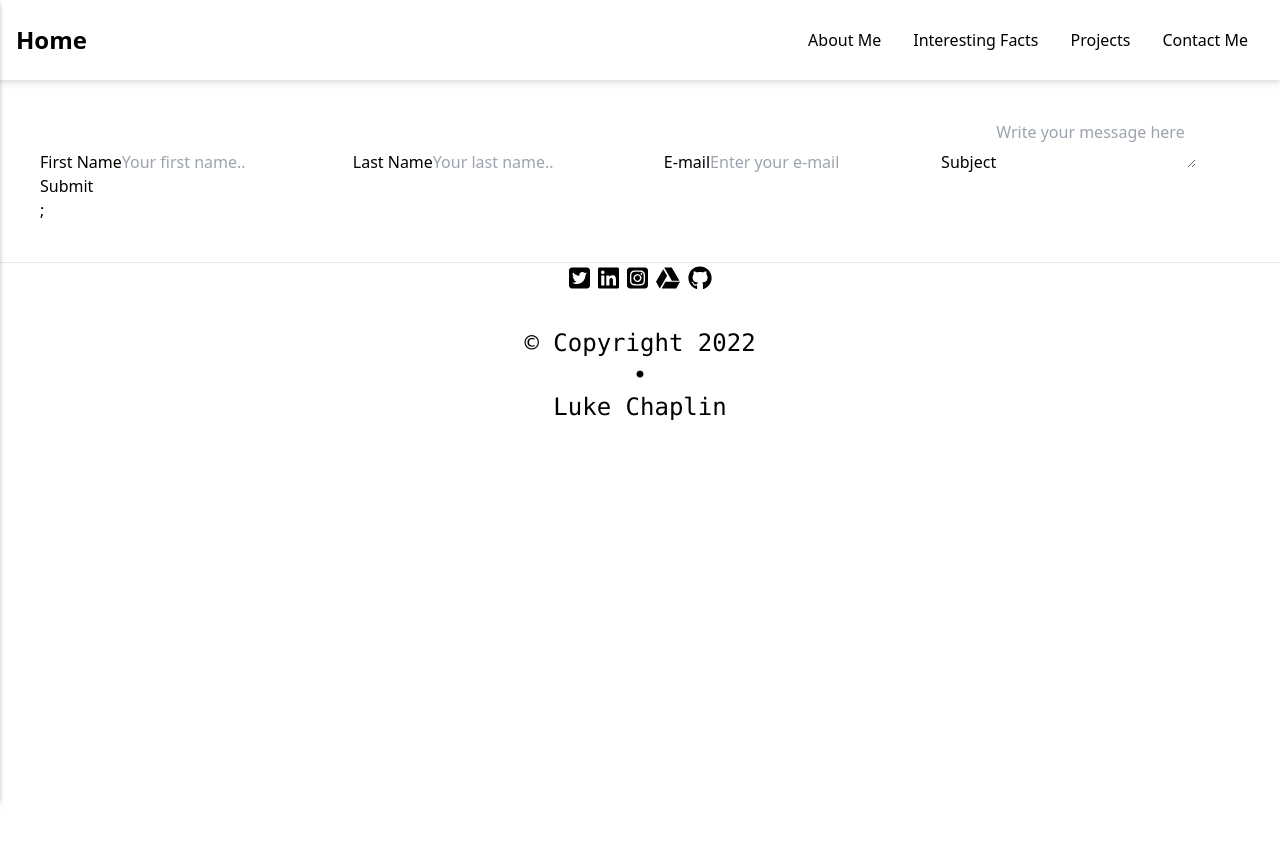
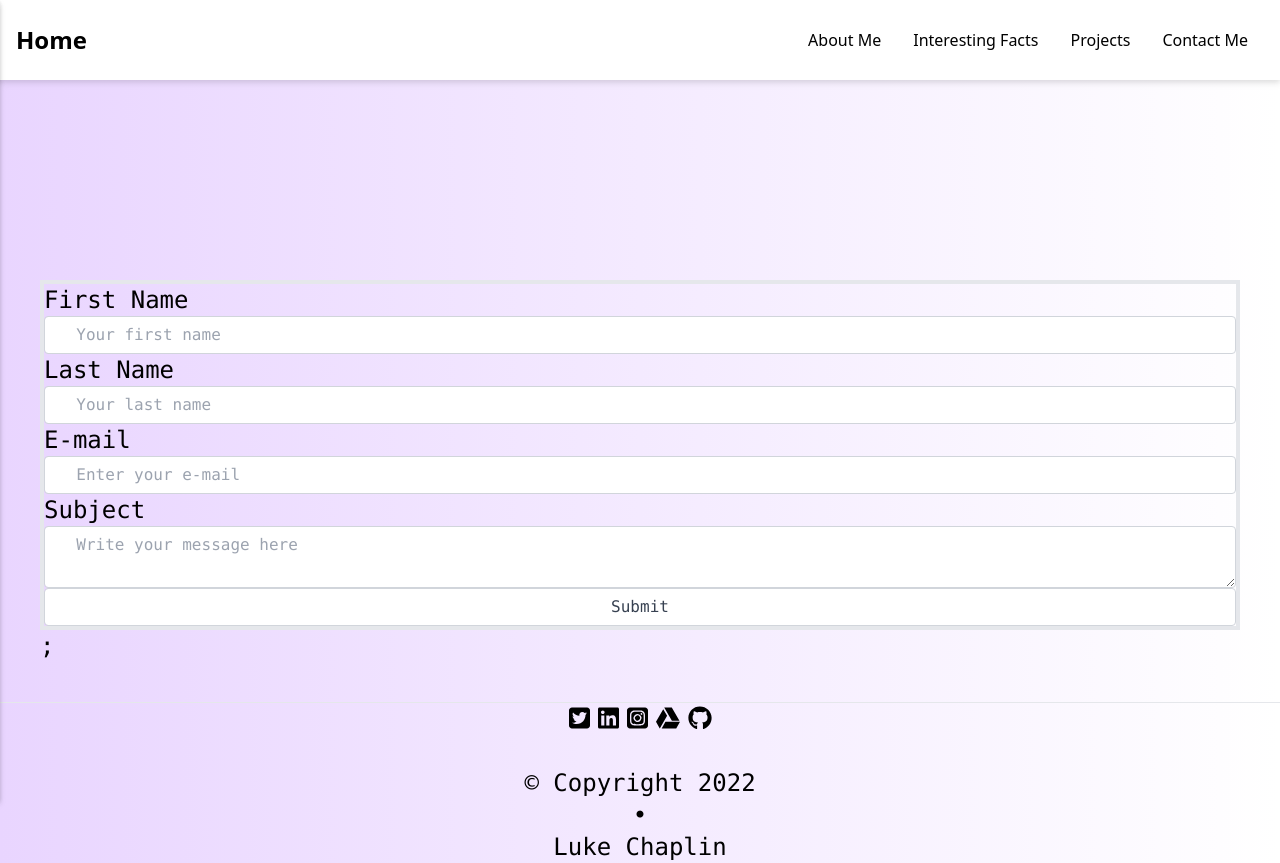
Before and after one commit to TrellixVulnTeam/portfolio_FQKG, a Next.js app: page /contact in a window 1280 px wide. Before the commit the page ends 800 px from the top, so only its background shows below. Built offline with nearby package versions, Linux system fonts and the light colour scheme.

Commit message:
added background colour and styled contact page

```diff
--- a/components/About/index.js
+++ b/components/About/index.js
@@ -1,6 +1,6 @@
 export default function AboutMe() {
   return (
-    <div>
+    <div class="text-2xl font-mono">
       <p>
         I recently decided to re-train and join the tech industry and I am
         currently enrolled in a coding bootcamp to become a full stack software
@@ -26,6 +26,7 @@ export default function AboutMe() {
       <p>
         I am in the process of learning the following:
         <br></br>
+        <br></br>
         <ul>
           <li>HTML</li>
           <li>CSS</li>
--- a/components/Contact/index.js
+++ b/components/Contact/index.js
@@ -1,23 +1,118 @@
 export default function ContactForm() {
   return (
-    <div>
-      <form action="https://usebasin.com/f/4dbdd7706b10" method="POST">
+    <div className="text-2xl font-mono w-full'">
+      <br></br>
+      <br></br>
+      <br></br>
+      <br></br>
+      <br></br>
+      <form
+        class="border-4"
+        action="https://usebasin.com/f/4dbdd7706b10"
+        method="POST"
+      >
         <label>First Name</label>
-        <input type="text" name="firstname" placeholder="Your first name.." />
+        <input
+          class="form-control block
+        w-full
+        px-3
+        py-1.5
+        text-base
+        font-normal
+        text-gray-700
+        bg-white bg-clip-padding
+        border border-solid border-gray-300
+        rounded
+        transition
+        ease-in-out
+        m-0
+        focus:text-gray-700 focus:bg-white focus:border-blue-600 focus:outline-none"
+          type="text"
+          name="firstname"
+          placeholder="  Your first name"
+        />
 
         <label>Last Name</label>
-        <input type="text" name="lastname" placeholder="Your last name.." />
+        <input
+          class="form-control block
+        w-full
+        px-3
+        py-1.5
+        text-base
+        font-normal
+        text-gray-700
+        bg-white bg-clip-padding
+        border border-solid border-gray-300
+        rounded
+        transition
+        ease-in-out
+        m-0
+        focus:text-gray-700 focus:bg-white focus:border-blue-600 focus:outline-none"
+          type="text"
+          name="lastname"
+          placeholder="  Your last name"
+        />
 
         <label>E-mail</label>
-        <input type="text" name="email" placeholder="Enter your e-mail" />
+        <input
+          class="form-control block
+        w-full
+        px-3
+        py-1.5
+        text-base
+        font-normal
+        text-gray-700
+        bg-white bg-clip-padding
+        border border-solid border-gray-300
+        rounded
+        transition
+        ease-in-out
+        m-0
+        focus:text-gray-700 focus:bg-white focus:border-blue-600 focus:outline-none"
+          type="text"
+          name="email"
+          placeholder="  Enter your e-mail"
+        />
 
         <label>Subject</label>
         <textarea
+          class="form-control block
+        w-full
+        px-3
+        py-1.5
+        text-base
+        font-normal
+        text-gray-700
+        bg-white bg-clip-padding
+        border border-solid border-gray-300
+        rounded
+        transition
+        ease-in-out
+        m-0
+        focus:text-gray-700 focus:bg-white focus:border-blue-600 focus:outline-none"
           name="subject"
-          placeholder="Write your message here"
+          placeholder="  Write your message here"
         ></textarea>
 
-        <input name="button" type="submit" value="Submit"></input>
+        <input
+          class="form-control block
+        w-full
+        px-3
+        py-1.5
+        text-base
+        font-normal
+        text-gray-700
+        bg-white bg-clip-padding
+        border border-solid border-gray-300
+        rounded
+        transition
+        ease-in-out
+        m-0
+        bg-fuchsia-300"
+          name="button"
+          type="submit"
+          value="Submit"
+        ></input>
       </form>
     </div>
   );
--- a/components/Footer/index.js
+++ b/components/Footer/index.js
@@ -10,7 +10,7 @@ import {
 
 export default function Footer() {
   return (
-    <footer className="text-2xl font-mono p-15">
+    <footer className="text-2xl font-mono p-15 bg-gradient-to-r from-purple-200">
       <div class="border-t flex flex-col items-center pt-6'">
         <div className="flex mb-4 space-x-2">
           <a
--- a/components/Navbar/index.js
+++ b/components/Navbar/index.js
@@ -17,7 +17,7 @@ function MobileNav({ open, setOpen }) {
     >
       <div className="flex items-center justify-center filter drop-shadow-md bg-white h-20">
         {/*Home container*/}
-        <a className="text-xl font-semibold" href="/">
+        <a className="text-xl font-semibold font-mono" href="/">
           Home
         </a>
       </div>
--- a/pages/about.js
+++ b/pages/about.js
@@ -3,7 +3,7 @@ import Head from "next/head";
 
 function About() {
   return (
-    <div class="p-10">
+    <div class="p-10 text-2xl font-mono bg-gradient-to-r from-purple-200">
       <Head>
         <title>Luke Skycoder: Software development by Luke Chaplin</title>
       </Head>
--- a/pages/contact.js
+++ b/pages/contact.js
@@ -3,7 +3,7 @@ import ContactForm from "../components/Contact/index";
 
 export default function ContactMe() {
   return (
-    <div class="p-10">
+    <div class="p-10 p-10 text-2xl font-mono bg-gradient-to-r from-purple-200">
       <Head>
         <title>Luke Skycoder: Software development by Luke Chaplin</title>
       </Head>
--- a/pages/index.js
+++ b/pages/index.js
@@ -5,7 +5,7 @@ import styles from "../styles/Home.module.css";
 
 export default function Home() {
   return (
-    <div class="p-10">
+    <div class="p-10 p-10 text-2xl font-mono bg-gradient-to-r from-purple-200">
       <Head>
         <title>Luke Skycoder: Software development by Luke Chaplin</title>
       </Head>
--- a/pages/interesting.js
+++ b/pages/interesting.js
@@ -3,7 +3,7 @@ import InterestingFacts from "../components/InterestingFacts/index.js";
 
 function Interesting() {
   return (
-    <div class="p-10">
+    <div class="p-10 p-10 text-2xl font-mono bg-gradient-to-r from-purple-200">
       <Head>
         <title>Luke Skycoder: Software development by Luke Chaplin</title>
       </Head>
--- a/pages/projects.js
+++ b/pages/projects.js
@@ -3,7 +3,7 @@ import MyProjects from "../components/Projects/index";
 
 export default function Projects() {
   return (
-    <div class="p-10">
+    <div class="p-10 p-10 text-2xl font-mono bg-gradient-to-r from-purple-200">
       <Head>
         <title>Luke Skycoder: Software development by Luke Chaplin</title>
       </Head>
```
